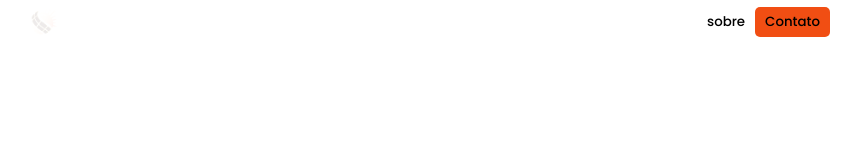
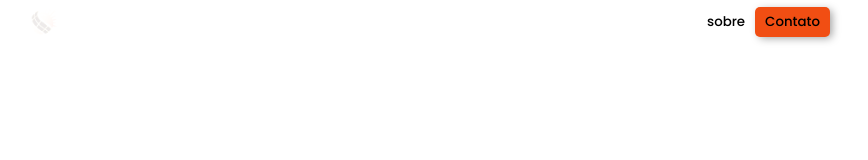
Before and after one commit to Lordkhdo/NextBlog, a Next.js app: page / in a window 1280 px wide. Shown: the top 160 px of the page, without its empty margins (210-1078 px from the left). Built offline with nearby package versions, Linux system fonts and the light colour scheme.

Commit message:
header ''finalizado''

```diff
--- a/src/components/ButtonContact/ButtonContact.module.css
+++ b/src/components/ButtonContact/ButtonContact.module.css
@@ -1,5 +1,6 @@
 .button{
     background-color: #F14E13;
+    box-shadow: 3px 2px 9px -1px rgba(0, 0, 0, 0.382);
     border: none;
     border-radius: 5px;
     padding: 5px 10px;
--- a/src/components/Header.tsx
+++ b/src/components/Header.tsx
@@ -10,7 +10,7 @@ const Header = () => {
       <header className={styles.BlackColor}>
         <div className={styles.container}>
           <div className={styles.leftContainerHeader}>
-            <img src="/HeaderImgs/FotoWhiteLogo.png" alt="Landscape picture" />
+            <img src="/HeaderImgs/FotoWhiteLogo.png" alt="Foto Logo" />
             <p>coutosolar</p>
           </div>
           <div className={styles.RightContainerHeader}>
```
